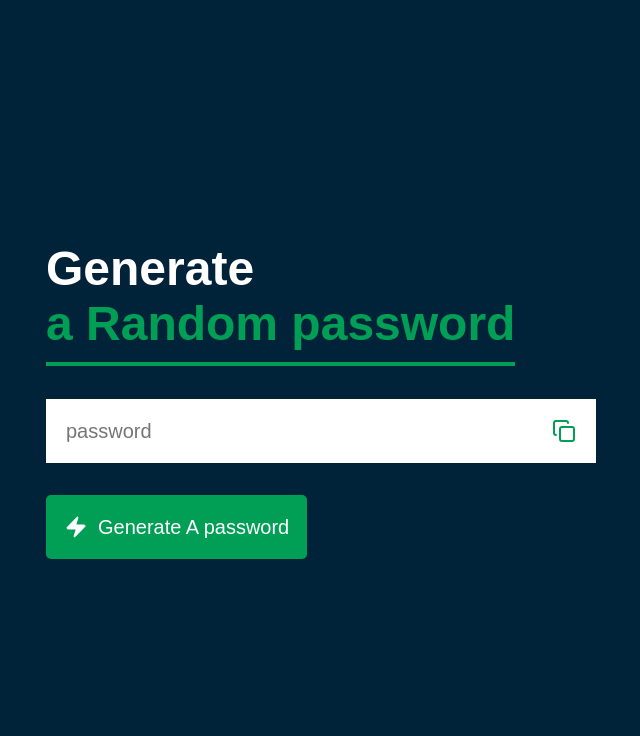
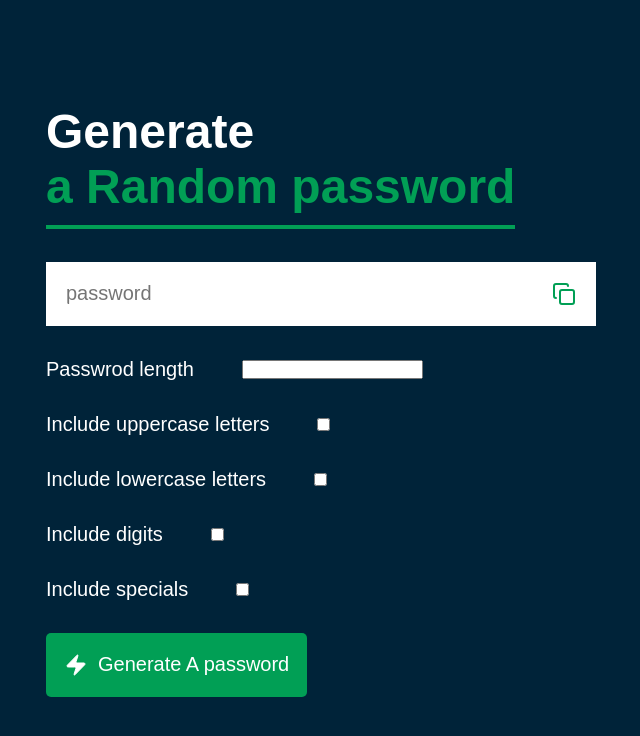
Before and after one commit to josephnwankwo/Password-generator, a plain HTML site: page index.html in a window 1280 px wide. Shown: the whole page, without its empty margins (44-684 px from the left). Drawn offline with Linux system fonts and the light colour scheme.

Commit message:
javascript is killing me rn

```diff
--- a/index.html
+++ b/index.html
@@ -40,6 +40,26 @@
           <path d="M4 16c-1.1 0-2-.9-2-2V4c0-1.1.9-2 2-2h10c1.1 0 2 .9 2 2" />
         </svg>
       </div>
+      <div id="Password-length">
+        <p>Passwrod length</p>
+        <input type="number" id="passwordLength" autocomplete="off" />
+      </div>
+      <div id="uppercase-letters">
+        <p>Include uppercase letters</p>
+        <input type="checkbox" name="checkbox" id="checkbox-uppercase" />
+      </div>
+      <div id="lowercase-letters">
+        <p>Include lowercase letters</p>
+        <input type="checkbox" name="checkbox" id="checkbox-lowercase" />
+      </div>
+      <div id="digits">
+        <p>Include digits</p>
+        <input type="checkbox" name="checkbox" id="checkbox-digits" />
+      </div>
+      <div id="specials">
+        <p>Include specials</p>
+        <input type="checkbox" name="checkbox" id="checkbox-specials" />
+      </div>
       <button class="btn" id="btn">
         <svg
           xmlns="http://www.w3.org/2000/svg"
--- a/script.js
+++ b/script.js
@@ -2,27 +2,60 @@
 const generatePassword = document.getElementById("btn");
 const copyText = document.getElementById("copytext");
 const password = document.getElementById("password");
+const lengthOfPassword = document.getElementById("passwordLength");
+
+// Checkbox
+const selectUppercase = document.getElementById("checkbox-uppercase");
+const selectlowerCase = document.getElementById("checkbox-lowercase");
+const selectDigits = document.getElementById("checkbox-digits");
+const selectSpecials = document.getElementById("checkbox-specials");
 
 // Generate password when the user clicks on generatePassword
 const upperCase = "ABCDEFGHIJKLMNOPQRSTUVWXYZ";
 const lowerCase = "abcdefghijklmnopqrstuvwxyz";
 const digits = "0123456789";
 const specials = "~!@#$%^&*()_+:|<>?";
-const length = 8;
-const allCharacters = upperCase + lowerCase + digits + specials;
+const length = 10;
+const allCharacters = [];
+
+// lengthOfPassword.addEventListener("input", function (event) {
+//   let generatedPassword = "";
+//   const input = lengthOfPassword.value;
+
+//   while (input > generatedPassword.length) {
+//     generatedPassword +=
+//       allCharacters[Math.floor(Math.random() * allCharacters.length)];
+//   }
+
+//   password.value = generatedPassword;
+// });
 
 generatePassword.addEventListener("click", function () {
   let generatedPassword = "";
-  generatedPassword += upperCase[Math.floor(Math.random() * upperCase.length)];
-  generatedPassword += lowerCase[Math.floor(Math.random() * lowerCase.length)];
-  generatedPassword += digits[Math.floor(Math.random() * digits.length)];
-  generatedPassword += specials[Math.floor(Math.random() * specials.length)];
 
   while (length > generatedPassword.length) {
     generatedPassword +=
       allCharacters[Math.floor(Math.random() * allCharacters.length)];
   }
+
   password.value = generatedPassword;
+
+  if (selectUppercase.checked) {
+    allCharacters.unshift(upperCase);
+    alert("checked");
+  } else if (selectlowerCase.checked) {
+    allCharacters.push(lowerCase);
+    alert("checkeds");
+  } else if (selectDigits.checked) {
+    allCharacters.push(digits);
+    alert("checke");
+  } else if (selectSpecials.checked) {
+    allCharacters.push(specials);
+    alert("checkedss");
+  } else {
+    alert("Please select an input to get an output");
+  }
+  console.log(generatedPassword, selectUppercase, allCharacters);
 });
 
 // Copy password after it has been generated.
--- a/style.css
+++ b/style.css
@@ -71,3 +71,43 @@ body {
   align-items: center;
   gap: 1rem;
 }
+
+.container #Password-length {
+  display: flex;
+  align-items: center;
+  gap: 4.8rem;
+  margin-bottom: 3.2rem;
+  font-size: 2rem;
+}
+
+.container #uppercase-letters {
+  display: flex;
+  align-items: center;
+  gap: 4.8rem;
+  margin-bottom: 3.2rem;
+  font-size: 2rem;
+}
+
+.container #lowercase-letters {
+  display: flex;
+  align-items: center;
+  gap: 4.8rem;
+  margin-bottom: 3.2rem;
+  font-size: 2rem;
+}
+
+.container #digits {
+  display: flex;
+  align-items: center;
+  gap: 4.8rem;
+  margin-bottom: 3.2rem;
+  font-size: 2rem;
+}
+
+.container #specials {
+  display: flex;
+  align-items: center;
+  gap: 4.8rem;
+  margin-bottom: 3.2rem;
+  font-size: 2rem;
+}
```
